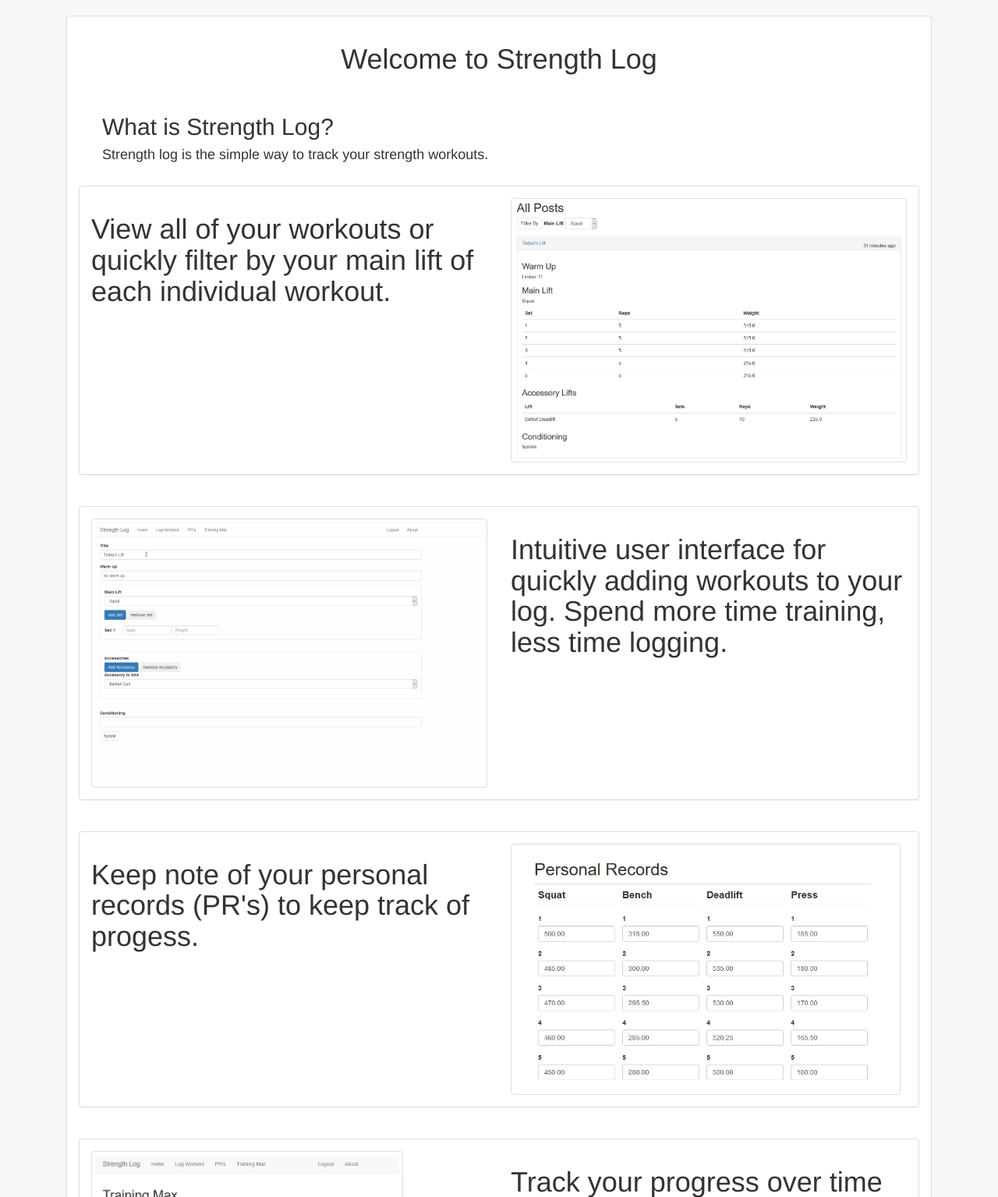
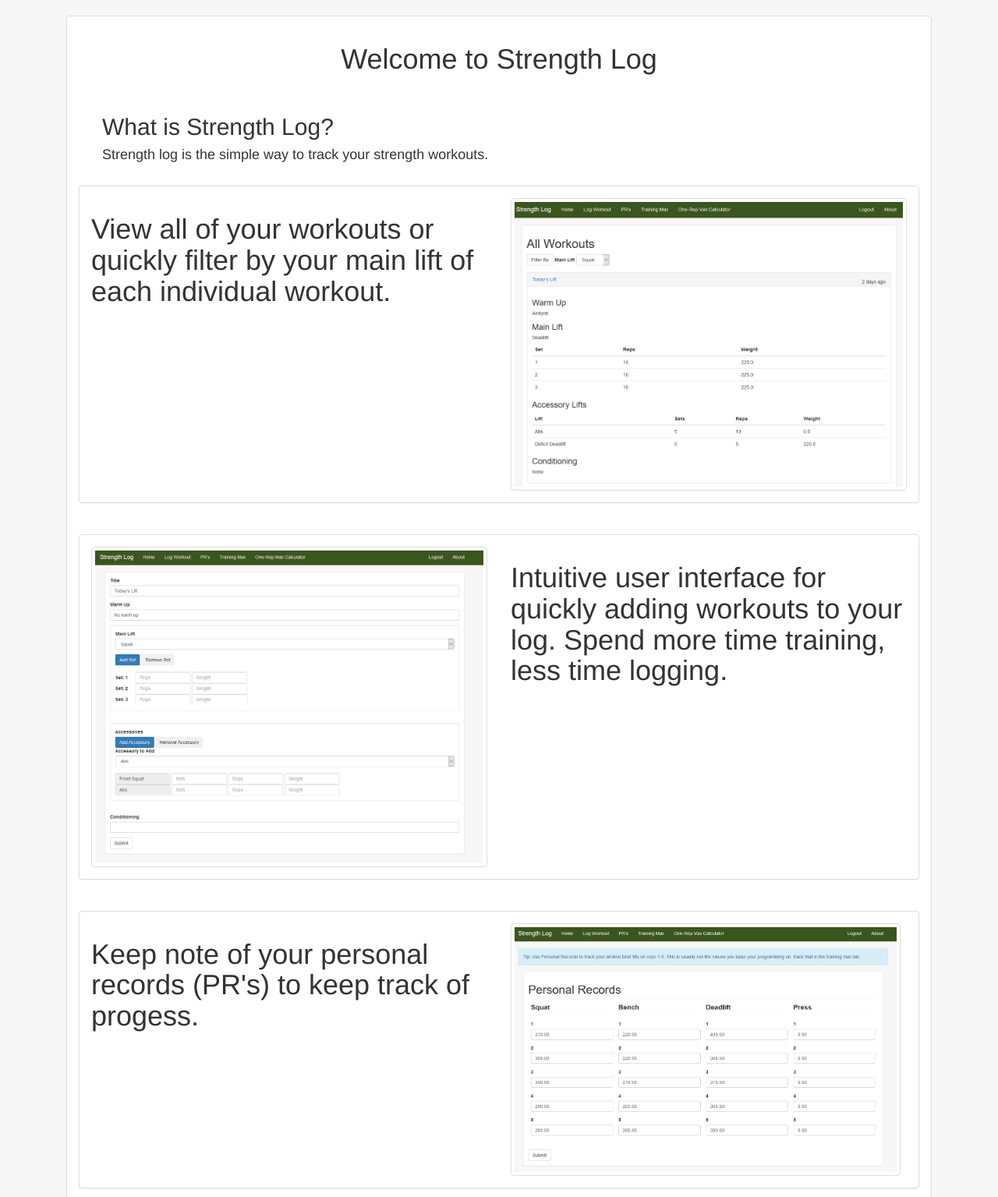
Before and after one commit to Rshep3087/strength_log, a Flask app: page / in a window 1280 px wide. Shown: the part 52-1587 px from the top of the page at 78% size. Run offline with Flask 2, Linux system fonts and the light colour scheme; some libraries are stand-ins or nearby versions.

Commit message:
update images to latest theme

```diff
--- a/strength_log/templates/index.html
+++ b/strength_log/templates/index.html
@@ -21,7 +21,7 @@
                         <h1>View all of your workouts or quickly filter by your main lift of each individual workout.</h1>
                     </div>
                     <div class="col-lg-6 col-sm-5">
-                        <img src="{{ url_for('static', filename='assets/post_view.png') }}" alt="Maxes Page" class="img-thumbnail" width="600">
+                        <img src="{{ url_for('static', filename='assets/post_view.png') }}" alt="Post Page" class="img-thumbnail" width="600">
                     </div>
                 </div>
             </div>
@@ -33,7 +33,7 @@
             <div class="panel-body">
                 <div class="row">
                     <div class="col-lg-6 col-sm-5">
-                        <img src="{{ url_for('static', filename='assets/logging.gif') }}" alt="Maxes Page" class="img-thumbnail" height="800">
+                        <img src="{{ url_for('static', filename='assets/log.png') }}" alt="Logging" class="img-thumbnail" height="800">
                     </div>
                     <div class="col-lg-6 col-sm-5">
                         <h1>Intuitive user interface for quickly adding workouts to your log.
```
Also changed, not shown: strength_log/static/assets/Maxes.png, strength_log/static/assets/log.png, strength_log/static/assets/mobile.png, strength_log/static/assets/post_view.png, strength_log/static/assets/prs.png.
